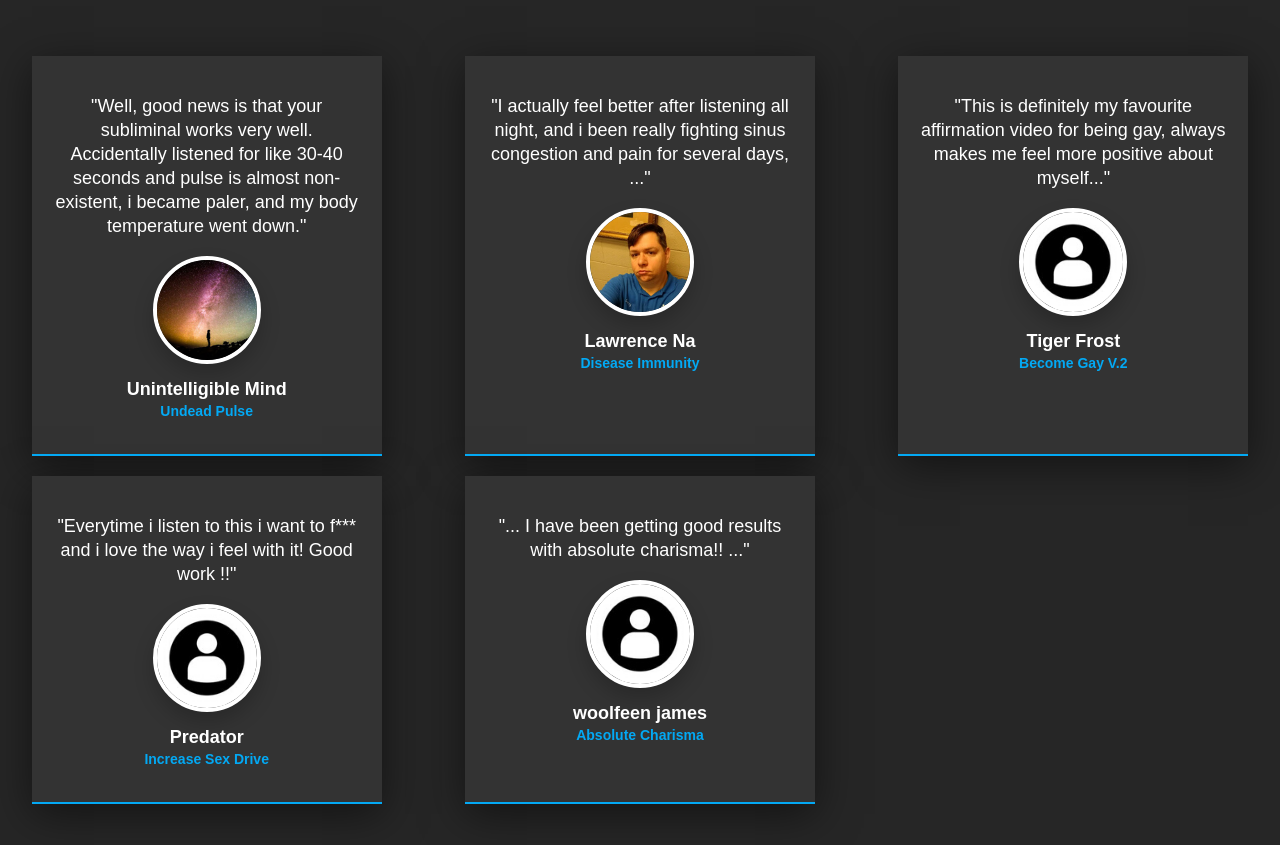
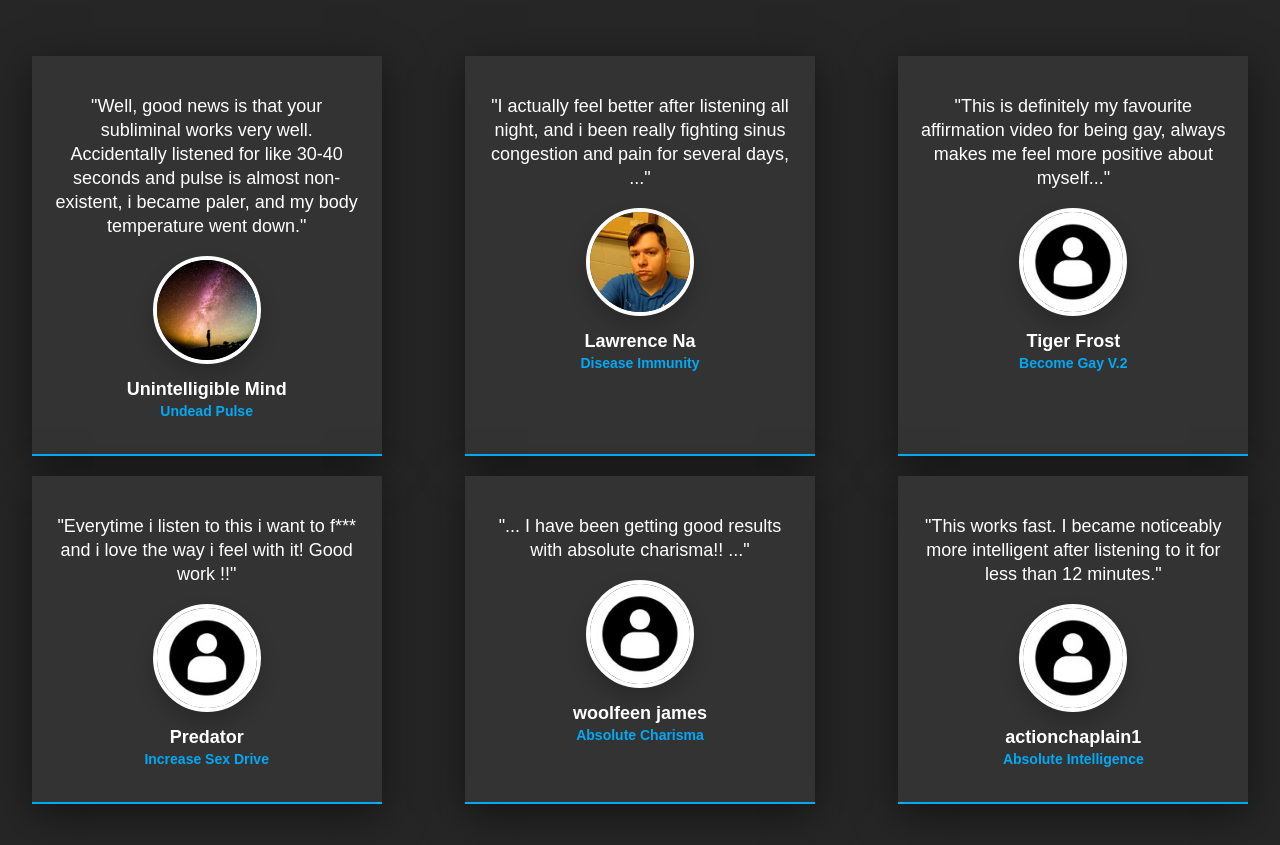
Before and after one commit to ancientpower94/testimonials, a plain HTML site: page index.html in a window 1280 px wide. Shown: the part 137-982 px from the top of the page. Drawn offline with Linux system fonts and the light colour scheme; a web font is replaced by a local one.

Commit message:
Update index.html

```diff
--- a/index.html
+++ b/index.html
@@ -79,6 +79,20 @@
                     </div>
                 </div>
             </div>
+
+            <!-- Sixth Testimonials -->
+            <div class="card">
+                <div class="layer"></div>
+                <div class="content">
+                    <p>"This works fast. I became noticeably more intelligent after listening to it for less than 12 minutes."</p>
+                    <div class="image">
+                        <img src="bg.png">
+                    </div>
+                    <div class="details">
+                        <h2>actionchaplain1<br><span><a href="https://youtu.be/kmw-0mZZGag" target="_blank">Absolute Intelligence</a></span></h2>
+                    </div>
+                </div>
+            </div>
         </div>
     </body>
 </html>
```
